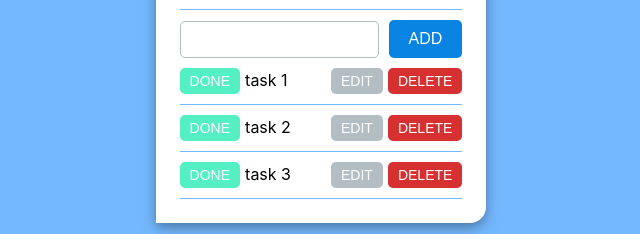
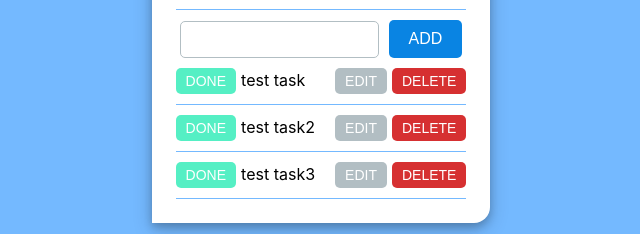
Before and after one commit to ZhanylTurtemirova/ToDoListLesson, a React (Create React App) app: page / in a window 1280 px wide. Shown: the part 168-402 px from the top of the page, without its empty margins (319-959 px from the left). Built offline with nearby package versions, Linux system fonts and the light colour scheme.

Commit message:
change tasklist, taskitem

```diff
--- a/src/App.js
+++ b/src/App.js
@@ -26,7 +26,6 @@
       newTasks.splice(removeIndex, 1);
     }
     setTasks(newTasks);
-    console.log("????", tasks);
   };
 
   return (
--- a/src/components/TasksList/TaskItem.js
+++ b/src/components/TasksList/TaskItem.js
@@ -5,9 +5,12 @@
   handleClick = () => {
     this.props.getData("someData");
   };
+  handleEdit = () => {
+    this.props.getData(this.props.task);
+  };
+
   render() {
-    const { task, test, abc } = this.props;
-    console.log(">>>", test, abc);
+    const { task, deleteItem } = this.props;
 
     return (
       <div className="TaskItem">
@@ -15,18 +18,18 @@
           <button className="TaskItem__button TaskItem__button--green">
             Done
           </button>
-          <span className="TaskItem__text">{task}</span>
+          <span className="TaskItem__text">{task.text}</span>
         </div>
         <div className="TaskItem__item TaskItem__item--right">
           <button
             className="TaskItem__button TaskItem__button--grey"
-            onClick={this.handleClick}
+            onClick={this.handleEdit}
           >
             Edit
           </button>
           <button
             className="TaskItem__button TaskItem__button--red TaskItem__button--last"
-            onClick={this.handleClick}
+            onClick={() => deleteItem(task.id)}
           >
             Delete
           </button>
--- a/src/components/TasksList/TasksList.js
+++ b/src/components/TasksList/TasksList.js
@@ -1,31 +1,14 @@
-import React, { Component } from "react";
+import React, { useState } from "react";
 import TaskItem from "./TaskItem";
 
-export default class TasksList extends Component {
-  state = {
-    tasks: ["task 1", "task 2", "task 3"],
-    dataFromChild: "",
+const TasksList = ({ tasks, deleteItem }) => {
+  const [tasksProps, setTasks] = useState(tasks);
+
+  const deleteItemHandler = (id) => {
+    const newList = tasksProps.filter((item) => item.id !== id);
+    setTasks(newList);
+    deleteItem(id);
   };
-
-  componentDidMount() {
-    console.log(">>> componentDidMount");
-  }
-
-  componentWillUnmount() {
-    console.log(">>> componentWillUnmount");
-  }
-
-  componentDidUpdate() {
-    console.log(">>> componentDidUpdate");
-  }
-
-  handleData = (data) => {
-    console.log(">>>", data);
-    this.setState(() => ({ dataFromChild: data }));
-  };
-
-  render() {
-    const { tasks } = this.state;
   return (
     <>
       {tasks.map((item, index) => (
@@ -35,9 +18,11 @@
           test={"test"}
           abc={true}
           getData={(data) => this.handleData(data)}
+          deleteItem={(id) => deleteItemHandler(id)}
         />
       ))}
     </>
   );
-  }
-}
+};
+
+export default TasksList;
```
Lines whose indentation alone changed are shown as unchanged.
